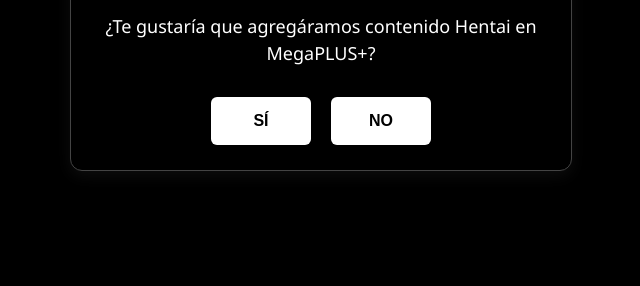
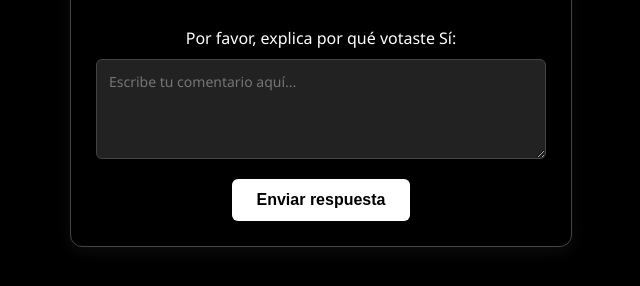
Before and after one commit to ELJ06310/EncuestaMegaPLUS, a plain HTML site: page index.html in a window 1280 px wide. Both pictures are taken after a click on the button "SÍ". Shown: the part 172-458 px from the top of the page, without its empty margins (319-959 px from the left). Drawn offline with Linux system fonts and the light colour scheme.

Commit message:
Actualizar index.html

```diff
--- a/index.html
+++ b/index.html
@@ -95,6 +95,52 @@
       color: #fff;
       background-color: #333;
     }
+
+    /* Nuevos estilos para comentarios */
+    .comments-container {
+      display: none;
+      margin-top: 20px;
+    }
+
+    .comment-label {
+      display: block;
+      margin-bottom: 10px;
+      text-align: center;
+    }
+
+    textarea {
+      width: 100%;
+      background-color: #222;
+      color: #fff;
+      border: 1px solid #444;
+      border-radius: 6px;
+      padding: 12px;
+      font-family: inherit;
+      font-size: 14px;
+      resize: vertical;
+      min-height: 100px;
+      box-sizing: border-box;
+    }
+
+    .submit-comment-btn {
+      background: #fff;
+      color: #000;
+      border: none;
+      padding: 12px 25px;
+      font-size: 16px;
+      border-radius: 6px;
+      cursor: pointer;
+      font-weight: 700;
+      transition: all 0.3s;
+      display: block;
+      margin: 15px auto 0;
+    }
+
+    .submit-comment-btn:hover {
+      background-color: #2196F3;
+      color: white;
+      transform: translateY(-2px);
+    }
   </style>
 </head>
 <body>
@@ -116,13 +162,30 @@
     </div>
 
     <div class="btn-container">
-      <button class="btn btn-yes" onclick="submitVote('Sí')">SÍ</button>
-      <button class="btn btn-no" onclick="submitVote('No')">NO</button>
+      <button class="btn btn-yes" onclick="showCommentBox('Sí')">SÍ</button>
+      <button class="btn btn-no" onclick="showCommentBox('No')">NO</button>
+    </div>
+
+    <div id="comments-container" class="comments-container">
+      <label class="comment-label" id="comment-label">Por favor, explica por qué votaste <span id="vote-type"></span>:</label>
+      <textarea id="comment" placeholder="Escribe tu comentario aquí..."></textarea>
+      <button class="submit-comment-btn" onclick="submitVote()">Enviar respuesta</button>
     </div>
   </div>
 
   <script>
-    function submitVote(vote) {
+    let selectedVote = '';
+
+    function showCommentBox(vote) {
+      selectedVote = vote;
+      document.getElementById('vote-type').textContent = vote;
+      document.getElementById('comment-label').textContent = `Por favor, explica por qué votaste ${vote}:`;
+      document.querySelector('.btn-container').style.display = 'none';
+      document.getElementById('comments-container').style.display = 'block';
+    }
+
+    function submitVote() {
+      const comment = document.getElementById('comment').value.trim();
       const successMessage = document.getElementById('success-message');
       const errorMessage = document.getElementById('error-message');
       const loading = document.getElementById('loading');
@@ -133,7 +196,8 @@
 
       // Enviar la respuesta usando Formspree
       const formData = new FormData();
-      formData.append('vote', vote);
+      formData.append('vote', selectedVote);
+      formData.append('comment', comment);
       formData.append('_subject', 'Voto encuesta Hentai');
       formData.append('timestamp', new Date().toLocaleString('es-ES'));
 
@@ -146,15 +210,19 @@
         loading.style.display = 'none';
         if (response.ok) {
           successMessage.style.display = 'block';
-          document.querySelector('.btn-container').style.display = 'none';
+          document.getElementById('comments-container').style.display = 'none';
           document.querySelector('.question').textContent = '¡Gracias por tu opinión!';
         } else {
           errorMessage.style.display = 'block';
+          document.getElementById('comments-container').style.display = 'none';
+          document.querySelector('.btn-container').style.display = 'flex';
         }
       })
       .catch(() => {
         loading.style.display = 'none';
         errorMessage.style.display = 'block';
+        document.getElementById('comments-container').style.display = 'none';
+        document.querySelector('.btn-container').style.display = 'flex';
       });
     }
   </script>
```
